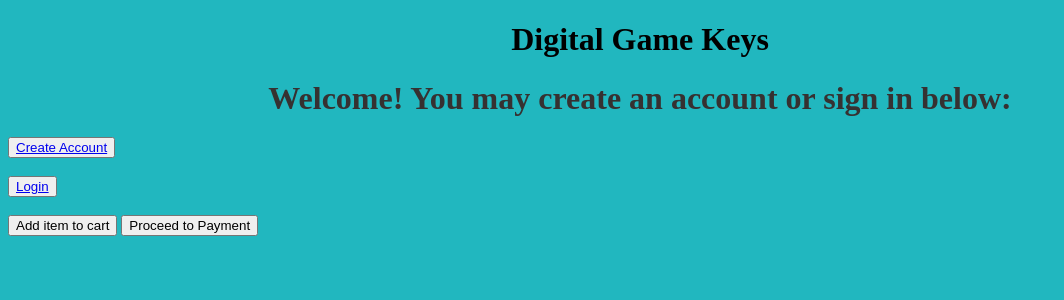
After one commit to bps0075/E-CommerceDigitalGameKeys, a PHP site: page /homepage.php in a window 1280 px wide. The commit adds this page. Shown: the top 300 px of the page, without its empty margins (0-1064 px from the left). Run offline with PHP 8.4, Linux system fonts and the light colour scheme; data that the repository does not hold is empty.

Commit message:
Games will now be organized in a grid of cards, looks like a janky web 1.0 site but its at least organized. Add to cart currently does not work properly (always adds the same id)

```diff
--- a/css/style.css
+++ b/css/style.css
@@ -25,3 +25,15 @@ body {background-color: rgb(33, 183, 191);}
 #centerB {
     box-align: center;
 }
+
+.gameitems {
+    display:grid;
+    grid-template-columns: repeat(auto-fill, minmax(230px, 1fr));
+    grid-gap: 20px;
+}
+
+.gameitem {
+    display: grid;
+    grid-template-rows: max-content 200px 1fr;
+    background-color: beige;
+}
--- /dev/null
+++ b/homepage.php
@@ -0,0 +1,45 @@
+<!DOCTYPE html>
+<html>
+<head class="Header" style="background-color:grey">
+    <link rel="stylesheet" type="text/css" href="css/style.css"></link>
+    <script src="shoppingCart.js"></script>
+    <title>Digital Game Keys</title>
+    <h1 style="text-align: center">Digital Game Keys</h1>
+</head>
+
+<body>
+    <h1 id="h1">Welcome! You may create an account or sign in below:</h1>
+    <!--<p id="p2">Testing the color red with the css file</p>-->
+    <table>
+        <button id="centerB"><a href = "RegistrationForm.php" style="text-align: center" class="btn btn-secondary"> Create Account </button><br> <br>
+        <button id="centerB"><a href = "LoginForm.php" style="text-align: center"> Login </a> </button><br> <br>
+    </table>
+    <button onclick="addToCart(1)">Add item to cart</button>
+    <button onclick="goToPayment()">Proceed to Payment</button> <!-- this is the button to go to payment -->
+    <p>
+    <?php
+
+	include_once('database.php');
+
+    $stmt = $pdo->prepare(
+		"SELECT * FROM items");
+    $stmt->execute();
+    $items = $stmt->fetchAll();
+    echo "<div class='gameitems'>";
+    foreach($items as $item)
+    {
+        $id = $item['id'];
+		echo "<article class='gameitem'>";
+		echo "<h1>" . $item['name'] . "</h1>";
+		echo "<p> $" .$item['price'] . "</p>";
+        echo "<button onclick='addToCart($id)'> Add to cart </button>";
+		echo "</article>";
+	}
+    echo "</div>";
+
+    $pdo = null;
+    $stmt = null;
+    ?>
+    </p>
+</body>
+</html>
--- a/shoppingCart.js
+++ b/shoppingCart.js
@@ -6,7 +6,7 @@ function addToCart(item_id) {
         return false;
     } else {
     cart.push(item_id);
-    console.log(cart[0])
+    console.log(cart.length - 1)
     return true;
     }
 }
@@ -15,7 +15,7 @@ function goToPayment() {
     // Create a form dynamically
     const form = document.createElement('form');
     form.method = 'POST';
-    form.action = 'php/PaymentForm.php'; // Replace with payment processing PHP file
+    form.action = 'PaymentForm.php'; // Replace with payment processing PHP file
 
     // Create a hidden input field to store the cart data
     const input = document.createElement('input');
```
Also changed, not shown: homepage.html (deleted, +0 -20 lines), php/projectpulldata.php (deleted, +0 -69 lines), projectpulldata.php (added, +69 -0 lines), JWT.php (renamed from php/JWT.php), LoginForm.php (renamed from php/LoginForm.php), PaymentForm.php (renamed from php/PaymentForm.php), RegistrationForm.php (renamed from php/RegistrationForm.php), database.php (renamed from php/database.php).
